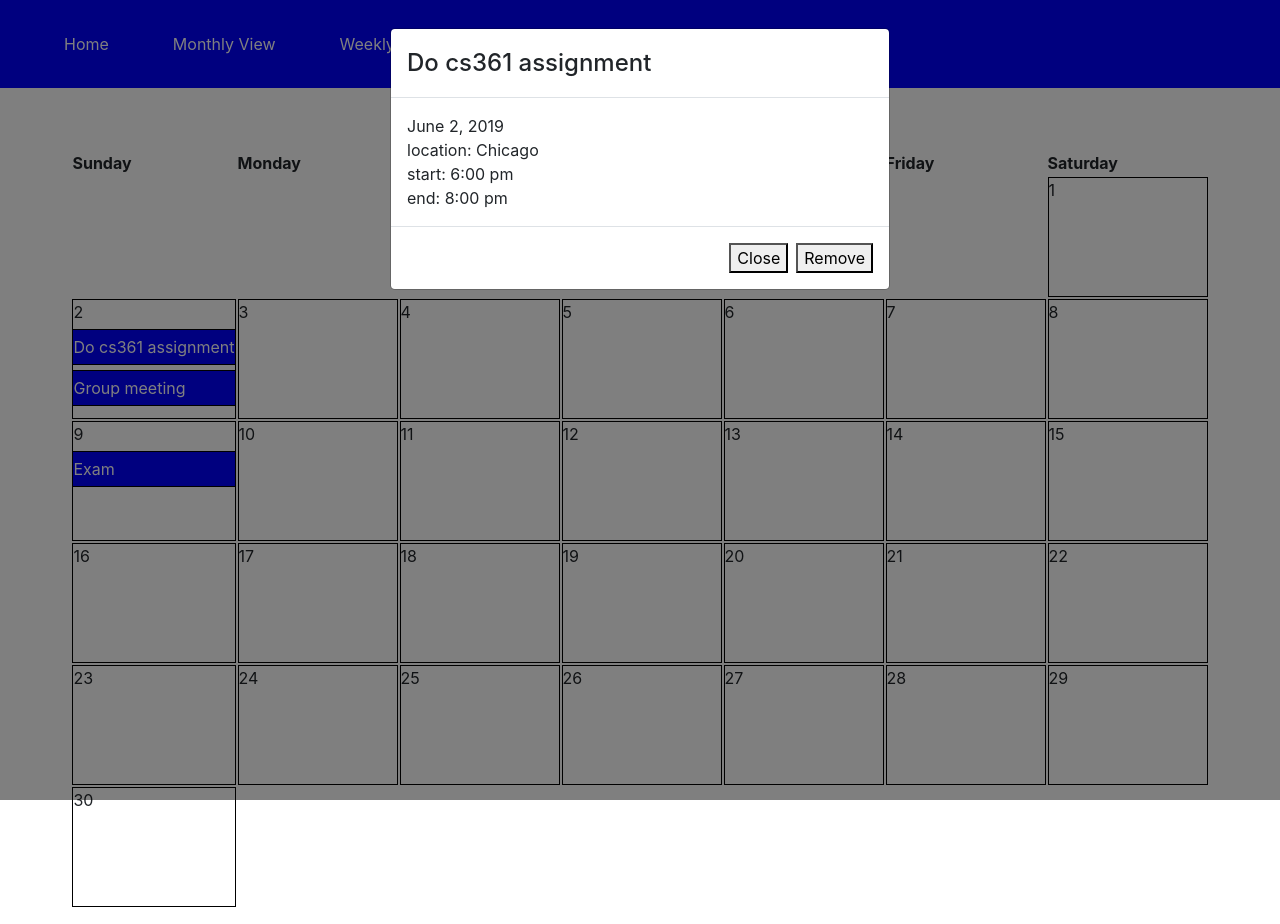
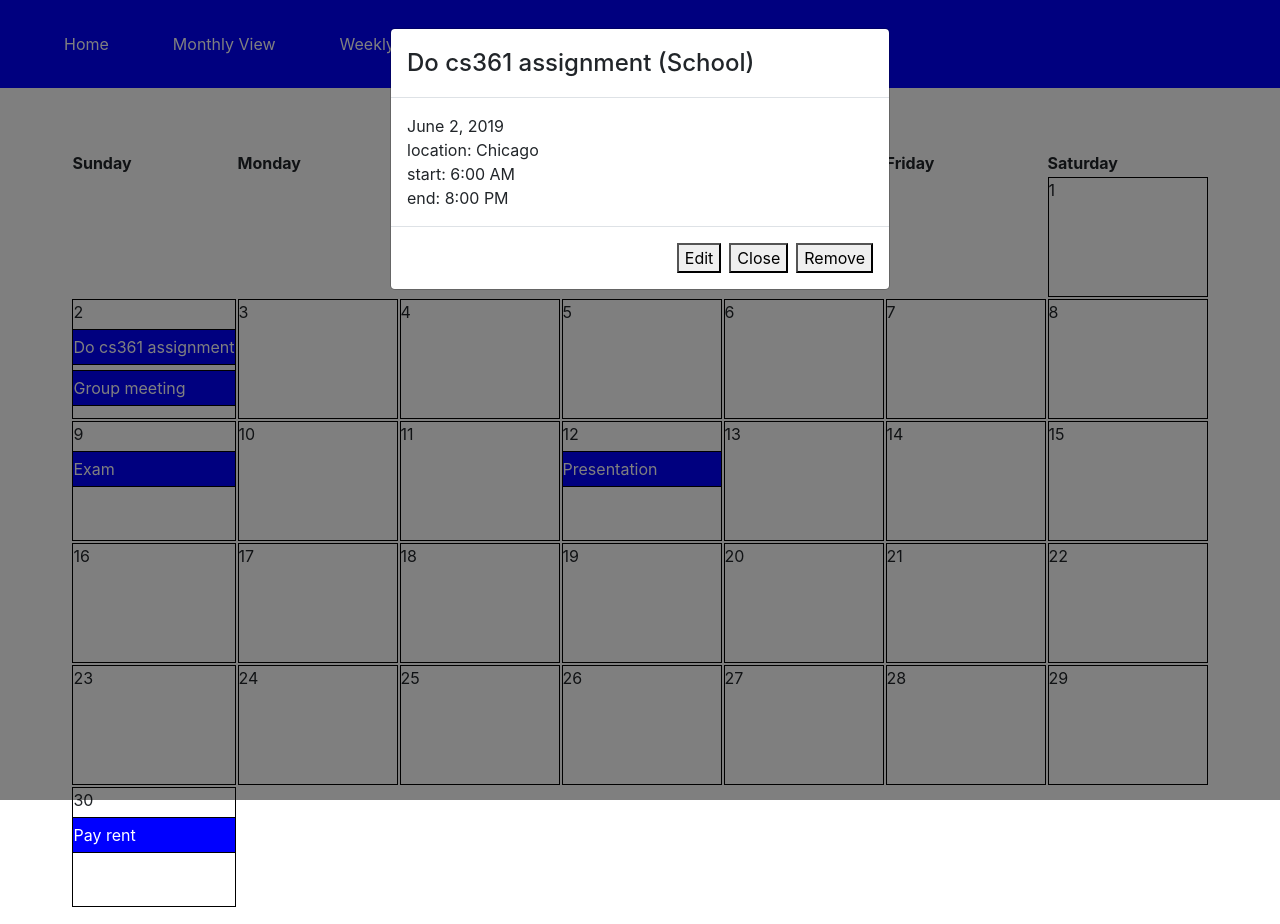
Before and after one commit to kylstraj/cs361_project, a React (Create React App) app in the folder cs361/: page /month/June/2019 in a window 1280 px wide. Both pictures are taken after a click on the element "Do cs361 assignment". Built offline with nearby package versions, Linux system fonts and the light colour scheme.

Commit message:
8 edit event (#6)
* do a bunch of stuff

* fix everything

```diff
--- a/cs361/src/App.js
+++ b/cs361/src/App.js
@@ -5,6 +5,7 @@ import { BrowserRouter, Switch, Route } from 'react-router-dom';
 import NavBar from './components/NavBar';
 import Month from './components/Month';
 import { June } from './constants/months';
+import { School, Work, Finance } from './constants/eventTypes';
 import { addEvent } from './reducers/events/eventsActions';
 
 import './App.css';
@@ -14,6 +15,7 @@ const mapDispatchToProps = { addEvent };
 const events = [
   {
     id: 1,
+    type: School,
     title: 'Do cs361 assignment',
     location: 'Chicago',
     date: {
@@ -22,7 +24,7 @@ const events = [
       day: 2,
     },
     startTime: {
-      hour: 18,
+      hour: 6,
       minute: 0,
     },
     endTime: {
@@ -33,6 +35,7 @@ const events = [
   {
     id: 2,
     title: 'Group meeting',
+    type: School,
     location: 'google hangouts',
     date: {
       year: '2019',
@@ -51,11 +54,50 @@ const events = [
   {
     id: 3,
     title: 'Exam',
+    type: School,
     location: 'ProctorU',
     date: {
       year: '2019',
       month: June,
       day: 9,
+    },
+    startTime: {
+      hour: 12,
+      minute: 30,
+    },
+    endTime: {
+      hour: 13,
+      minute: 30,
+    },
+  },
+  {
+    id: 4,
+    title: 'Presentation',
+    type: Work,
+    location: 'The office',
+    date: {
+      year: '2019',
+      month: June,
+      day: 12,
+    },
+    startTime: {
+      hour: 12,
+      minute: 30,
+    },
+    endTime: {
+      hour: 13,
+      minute: 30,
+    },
+  },
+  {
+    id: 5,
+    title: 'Pay rent',
+    type: Finance,
+    location: 'Online',
+    date: {
+      year: '2019',
+      month: June,
+      day: 30,
     },
     startTime: {
       hour: 12,
--- a/cs361/src/components/EventModal.js
+++ b/cs361/src/components/EventModal.js
@@ -1,13 +1,139 @@
 import React from 'react';
-import moment from 'moment';
+import { connect } from 'react-redux';
 import { Modal } from 'react-bootstrap';
+import { monthsByIndex } from '../constants/months';
+import { updateEvent } from '../reducers/events/eventsActions';
 
-const formatTime = ({ hour, minute }) => moment(`${hour}${minute}`, 'HHmm').format('h:mm a');
+const mapStateToProps = state => {
+  console.log(state);
+  return {
+    event: state.events.events[state.events.displayedEvent],
+  };
+}
+const mapDispatchToProps = { updateEvent };
 
-const EventModal = ({ close, remove, event: { title, date, location, startTime, endTime }}) => (
+const padWithZeros = (width, num) => {
+  const bareNumStr = `${num}`;
+  let result = bareNumStr;
+  for (let i = 0; i < width - bareNumStr.length; i++) {
+    result = `0${result}`;
+  }
+  return result;
+};
+
+window.padWithZeros = padWithZeros;
+
+const formatTime = ({ hour, minute }) => {
+  const halfDayHour = hour % 12 || 12;
+  const hourStr = `${halfDayHour}`;
+  const minuteStr = padWithZeros(2, minute);
+  const amPm = hour >= 12 ? 'PM' : 'AM';
+  return `${hourStr}:${minuteStr} ${amPm}`;
+};
+
+const formatTimeForInput = ({ hour, minute }) => {
+  const hourStr = padWithZeros(2, hour);
+  const minuteStr = padWithZeros(2, minute);
+  return `${hourStr}:${minuteStr}`;
+};
+
+const formatDate = (year, month, day) => {
+  const monthNumber = monthsByIndex.indexOf(month) + 1;
+  const yearStr = padWithZeros(4, year);
+  const monthStr = padWithZeros(2, monthNumber);
+  const dayStr = padWithZeros(2, day);
+  return `${yearStr}-${monthStr}-${dayStr}`;
+};
+
+class EventModalComponent extends React.Component {
+  constructor(props) {
+    super(props);
+    console.log(props.event);
+    this.state = {
+      isEditing: false,
+      title: props.event.title,
+      month: props.event.date.month,
+      year: props.event.date.year,
+      day: props.event.date.day,
+      location: props.event.location,
+      startTime: props.event.startTime,
+      endTime: props.event.endTime,
+    };
+
+    this.makeSetter = this.makeSetter.bind(this);
+    this.makeTimeSetter = this.makeTimeSetter.bind(this);
+    this.setDate = this.setDate.bind(this);
+    this.save = this.save.bind(this);
+  }
+
+  makeSetter(fieldName) {
+    return (e) => {
+      this.setState({ [fieldName]: e.target.value });
+    };
+  }
+
+  makeTimeSetter(fieldName) {
+    return (e) => {
+      const [hourStr, minuteStr] = e.target.value.split(':');
+      const hour = parseInt(hourStr, 10);
+      const minute = parseInt(minuteStr, 10);
+      this.setState({
+        [fieldName]: {
+          hour,
+          minute,
+        },
+      });
+    };
+  }
+
+  setDate(e) {
+    const dateStr = e.target.value;
+    const [yearStr, monthStr, dayStr] = dateStr.split('-');
+    console.log(yearStr, monthStr, dayStr);
+    this.setState({
+      year: parseInt(yearStr, 10),
+      month: monthsByIndex[parseInt(monthStr, 10) - 1],
+      day: parseInt(dayStr, 10),
+    });
+  }
+
+  save() {
+    this.setState({ isEditing: false });
+    this.props.updateEvent(
+      this.props.event.id,
+      {
+        title: this.state.title,
+        date: {
+          month: this.state.month,
+          year: `${this.state.year}`,
+          day: this.state.day,
+        },
+        location: this.state.location,
+        startTime: this.state.startTime,
+        endTime: this.state.endTime,
+      },
+    );
+  }
+
+  render() {
+    const {
+      close,
+      remove,
+      event: {
+        title,
+        date,
+        location,
+        startTime,
+        endTime,
+        type,
+      },
+    } = this.props;
+    const { isEditing } = this.state;
+    if (!isEditing) {
+      return (
         <Modal show onHide={close}>
           <Modal.Header>
-      <Modal.Title>{title}</Modal.Title>
+            <Modal.Title>{title} ({type})</Modal.Title>
           </Modal.Header>
           <Modal.Body>
             <div>{date.month} {date.day}, {date.year}</div>
@@ -16,10 +142,40 @@ const EventModal = ({ close, remove, event: { title, date, location, startTime,
             <div>end: {formatTime(endTime)}</div>
           </Modal.Body>
           <Modal.Footer>
+            <button onClick={() => this.setState({ isEditing: true })}>Edit</button>
             <button onClick={close}>Close</button>
             <button onClick={remove}>Remove</button>
           </Modal.Footer>
         </Modal>
       );
+    }
+    return (
+      <Modal show onHide={close}>
+        <Modal.Header>
+          <Modal.Title><input value={this.state.title} onChange={this.makeSetter('title')}/></Modal.Title>
+        </Modal.Header>
+        <Modal.Body>
+          <div>
+            date:
+            <input
+              type="date"
+              value={formatDate(this.state.year, this.state.month, this.state.day)}
+              onChange={this.setDate}
+            />
+          </div>
+          <div>location: <input value={this.state.location} onChange={this.makeSetter('location')}/></div>
+          <div>start: <input type="time" value={formatTimeForInput(this.state.startTime)} onChange={this.makeTimeSetter('startTime')}/></div>
+          <div>end: <input type="time" value={formatTimeForInput(this.state.endTime)} onChange={this.makeTimeSetter('endTime')}/></div>
+        </Modal.Body>
+        <Modal.Footer>
+          <button onClick={this.save}>Save</button>
+          <button onClick={close}>Close</button>
+          <button onClick={remove}>Remove</button>
+        </Modal.Footer>
+      </Modal>
+    );
+  }
+}
 
-export default EventModal;
+export { EventModalComponent };
+export default connect(mapStateToProps, mapDispatchToProps)(EventModalComponent);
--- a/cs361/src/components/Month.js
+++ b/cs361/src/components/Month.js
@@ -25,11 +25,10 @@ const MonthComponent = ({
     <MonthGrid month={month} year={year} />
     { displayedEvent &&
       <EventModal
-        event={displayedEvent}
         close={() => setDisplayedEvent(null)}
         remove={() => {
           setDisplayedEvent(null);
-          removeEvent(displayedEvent.id);
+          removeEvent(displayedEvent);
         }}
       />
     }
--- a/cs361/src/components/MonthCell.js
+++ b/cs361/src/components/MonthCell.js
@@ -40,7 +40,7 @@ const MonthCellComponent = ({
       <div className="month-cell">
         {date}
         { eventsOnDate.map(event => (
-          <Event title={event.title} onClick={() => setDisplayedEvent(event)} />
+          <Event title={event.title} onClick={() => setDisplayedEvent(event.id)} />
         ))}
       </div>
     )
--- /dev/null
+++ b/cs361/src/constants/eventTypes.js
@@ -0,0 +1,4 @@
+export const School = 'School';
+export const Extracurricular = 'Extracurricular';
+export const Finance = 'Finance';
+export const Work = 'Work';
--- a/cs361/src/constants/months.js
+++ b/cs361/src/constants/months.js
@@ -10,3 +10,18 @@ export const September = 'September';
 export const October = 'October';
 export const November = 'November';
 export const December = 'December';
+
+export const monthsByIndex = [
+  January,
+  February,
+  March,
+  April,
+  May,
+  June,
+  July,
+  August,
+  September,
+  October,
+  November,
+  December,
+];
```
Lines whose indentation alone changed are shown as unchanged.
